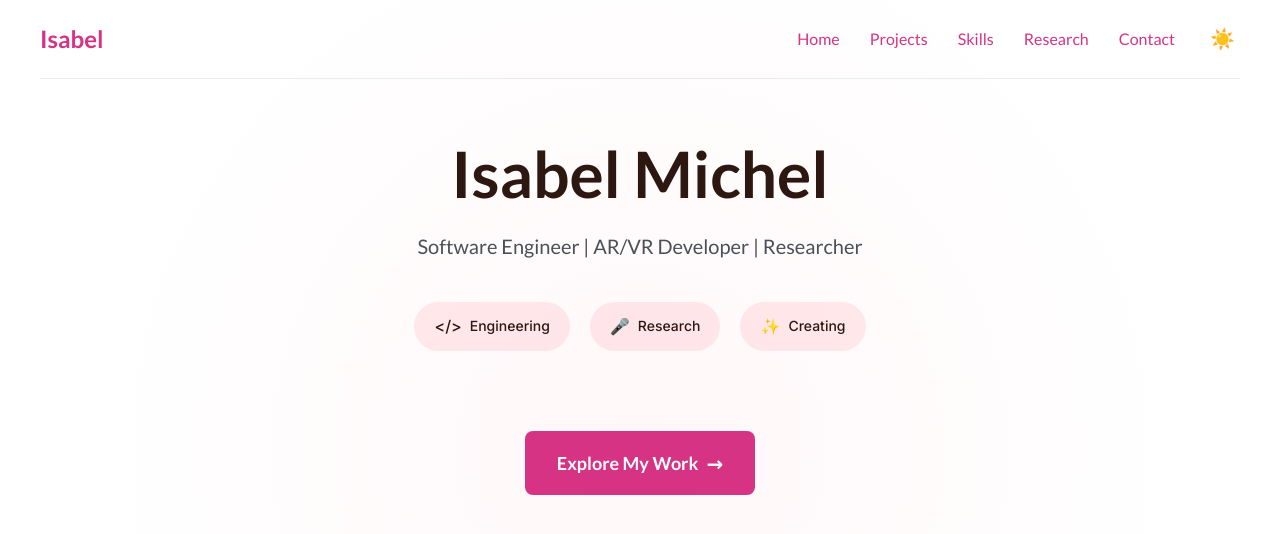
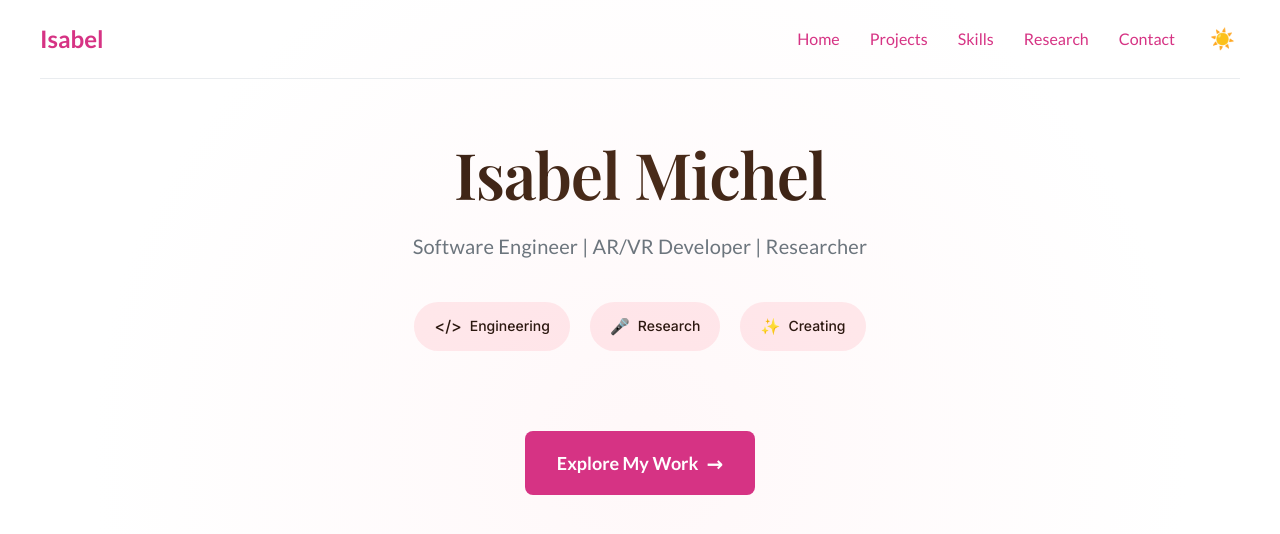
Before and after one commit to ismichel/ismichel.github.io, a Jekyll site: the page built from _posts/2025-06-10-memories-ar-project.markdown, in a window 1280 px wide. Shown: the top 534 px of the page. Built offline with Jekyll 4.4.1, drawn with Linux system fonts in a browser that asks for light colours.

Commit message:
Updated font style

```diff
--- a/_layouts/default.html
+++ b/_layouts/default.html
@@ -20,7 +20,7 @@
   <link rel="stylesheet" type="text/css" href="{{ site.baseurl }}/style.css" />
   <link rel="canonical" href="{{ page.url | replace:'index.html','' | prepend: site.baseurl | prepend: site.url }}">
   <link href="https://fonts.googleapis.com/css?family=Lato:400,700,400italic,700italic" rel="stylesheet" type="text/css">
-  <link href="https://fonts.googleapis.com/css2?family=Inter:wght@400;500;600;700&display=swap" rel="stylesheet">
+  <link href="https://fonts.googleapis.com/css2?family=Inter:wght@400;500;600;700&family=Playfair+Display:wght@400;500;600;700&display=swap" rel="stylesheet">
 
   <style>
     body {
@@ -96,18 +96,24 @@
     }
 
     .name {
+      font-family: 'Playfair Display', serif;
       font-size: 4rem;
-      font-weight: 700;
-      color: #2c1810;
+      font-weight: 600;
+      background: linear-gradient(135deg, #2c1810 0%, #4a2c1a 50%, #2c1810 100%);
+      -webkit-background-clip: text;
+      -webkit-text-fill-color: transparent;
+      background-clip: text;
       margin: 0 0 20px 0;
       line-height: 1.1;
+      letter-spacing: -0.02em;
     }
 
     .subtitle {
       font-size: 1.25rem;
-      color: #495057;
+      color: #6c757d;
       margin: 0 0 40px 0;
       font-weight: 400;
+      letter-spacing: 0.01em;
     }
 
     .tags {
```
